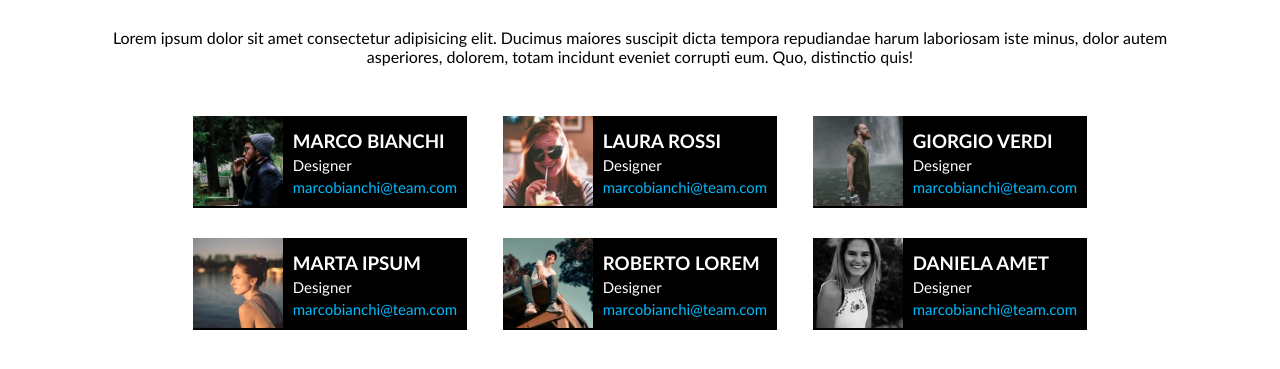
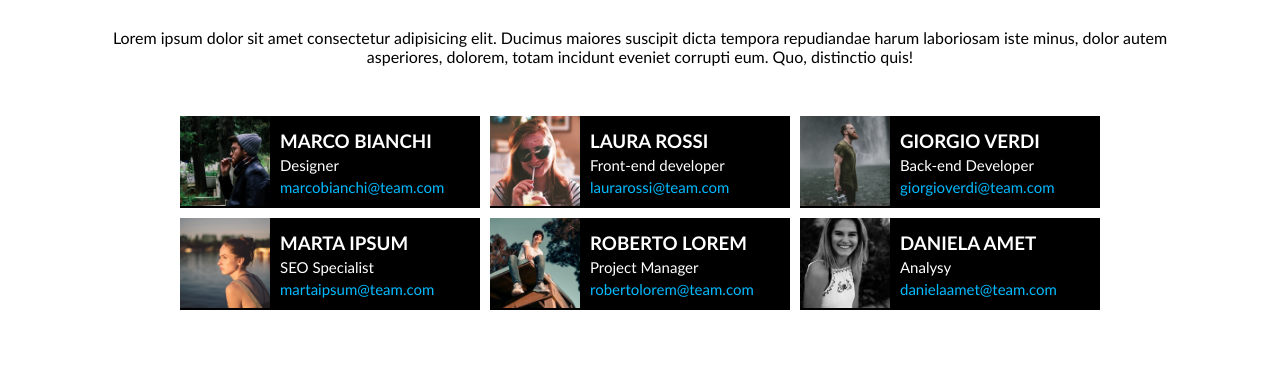
Before and after one commit to Serena-Dong/html-css-float-cards, a plain HTML site: page index.html in a window 1280 px wide. Shown: the part 111-480 px from the top of the page. Drawn offline with Linux system fonts and the light colour scheme.

Commit message:
done(i guess)

```diff
--- a/index.html
+++ b/index.html
@@ -33,8 +33,8 @@
         </div>
         <div class="text">
             <h3 class="name">LAURA ROSSI</h3>
-            <p class="role skinny">Designer</p>
-            <p class="email skinny">marcobianchi@team.com</p>
+            <p class="role skinny">Front-end developer</p>
+            <p class="email skinny">laurarossi@team.com</p>
         </div>
     </div>
     <div class="container clearfix">
@@ -43,8 +43,8 @@
         </div>
         <div class="text">
             <h3 class="name">GIORGIO VERDI</h3>
-            <p class="role skinny">Designer</p>
-            <p class="email skinny">marcobianchi@team.com</p>
+            <p class="role skinny">Back-end Developer</p>
+            <p class="email skinny">giorgioverdi@team.com</p>
         </div>
     </div>
     <div class="container clearfix">
@@ -53,8 +53,8 @@
         </div>
         <div class="text">
             <h3 class="name">MARTA IPSUM</h3>
-            <p class="role skinny">Designer</p>
-            <p class="email skinny">marcobianchi@team.com</p>
+            <p class="role skinny">SEO Specialist</p>
+            <p class="email skinny">martaipsum@team.com</p>
         </div>
     </div>
     <div class="container clearfix">
@@ -63,8 +63,8 @@
         </div>
         <div class="text">
             <h3 class="name">ROBERTO LOREM</h3>
-            <p class="role skinny">Designer</p>
-            <p class="email skinny">marcobianchi@team.com</p>
+            <p class="role skinny">Project Manager</p>
+            <p class="email skinny">robertolorem@team.com</p>
         </div>
     </div>
     <div class="container clearfix">
@@ -73,8 +73,8 @@
         </div>
         <div class="text">
             <h3 class="name">DANIELA AMET</h3>
-            <p class="role skinny">Designer</p>
-            <p class="email skinny">marcobianchi@team.com</p>
+            <p class="role skinny">Analysy</p>
+            <p class="email skinny">danielaamet@team.com</p>
         </div>
     </div>
 </div>
--- a/style.css
+++ b/style.css
@@ -8,6 +8,8 @@
 /* GENERICS*/
 body{
     font-family: 'Trebuchet MS', 'Lucida Sans Unicode', 'Lucida Grande', 'Lucida Sans', Arial, sans-serif;
+
+
 }
 header{
     text-align: center;
@@ -31,10 +33,9 @@ header{
     padding: 0px 140px;
 }
 .container{
-    max-width: 1200px;
-    margin: 0 auto;
+    max-width: 1500px;
     background-color: black;
-    margin-bottom: 20px;
+
 
 }
 .float-left{
```
